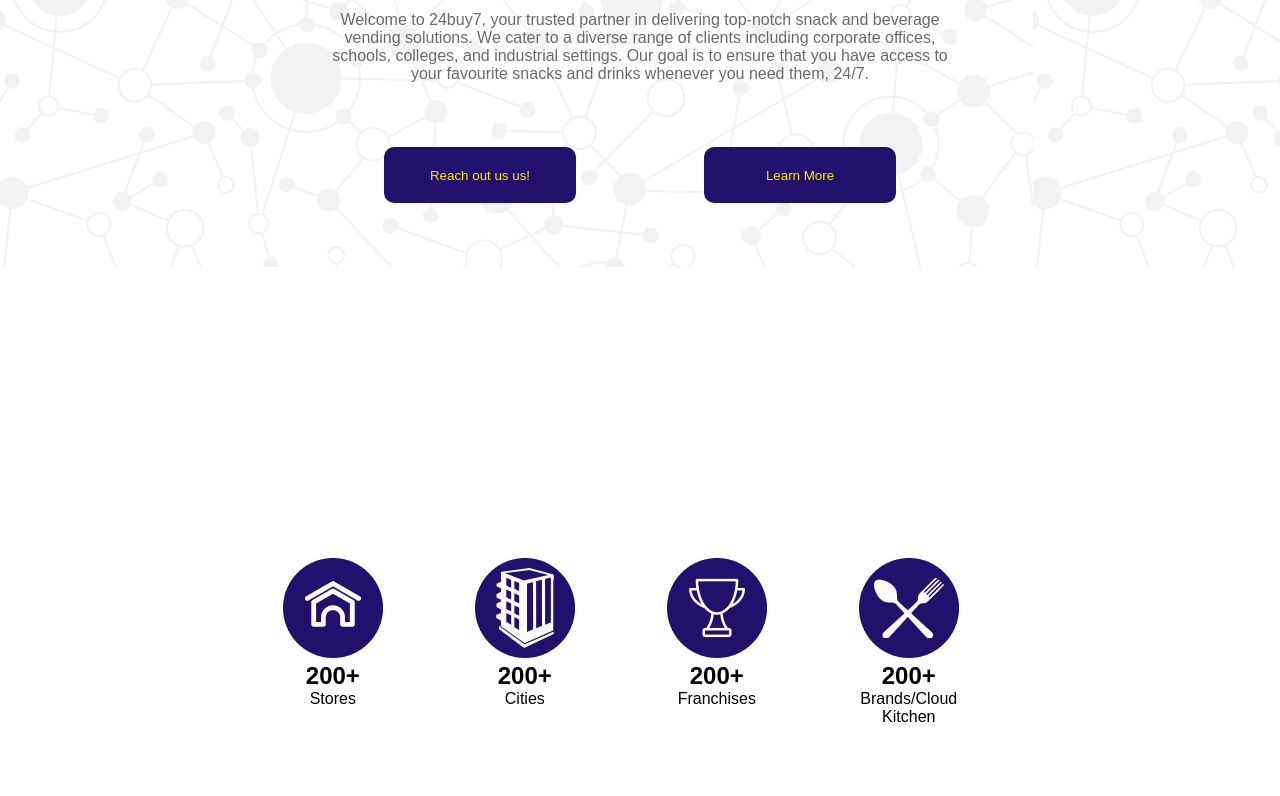
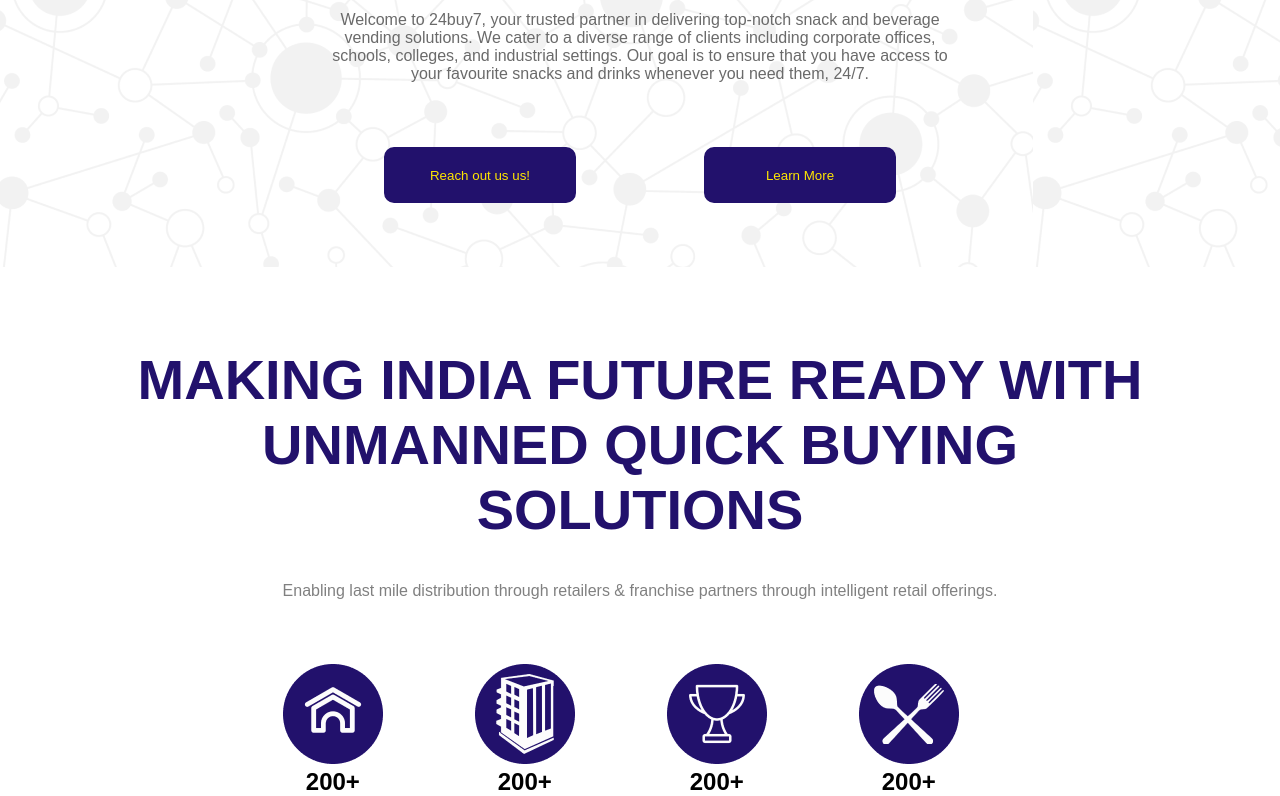
Before and after one commit to Shakshi2904/VendingWebsite-main, a React (Create React App) app: page / in a window 1280 px wide. Shown: the part 477-1273 px from the top of the page. Built offline with nearby package versions, Linux system fonts and the light colour scheme; a web font is replaced by a local one.

Commit message:
Update brand.js

```diff
--- a/src/brand.js
+++ b/src/brand.js
@@ -3,15 +3,9 @@
 function Brand() {
   return (
     <div className='brandpage'>
-        <h1 className="hoverable-element">ESTABLISHING INDIA’S LARGEST SMART RETAIL</h1>
-        <h1 className="hoverable-element">NETWORK WITH INTELLIGENT VENDING</h1>
-        <h1 className="hoverable-element">MACHINES</h1>
-        <div className='para'>
-            <p className="hoverable-element">Creating a platform for brands and retailers to offer sub-₹99</p>
-            <p className="hoverable-element">food instantly with no delivery cost through intelligent retail</p>
-            <p className="hoverable-element">solutions such as vending machines, smart fridges, and</p>
-            <p className="hoverable-element">mobile retail units.</p>
-        </div>
+        <div id='brand' className="hoverable-element">
+                <h1 className="hoverable-element">MAKING INDIA FUTURE READY WITH UNMANNED QUICK BUYING SOLUTIONS</h1>
+                <p className="hoverable-element"> Enabling last mile distribution through retailers & franchise partners through intelligent retail offerings.</p></div>
         <div className='brandPic'>
             <div className='storeGroup'>
             <img className="hoverable-element" src='store.png' alt='hi'/>
```
